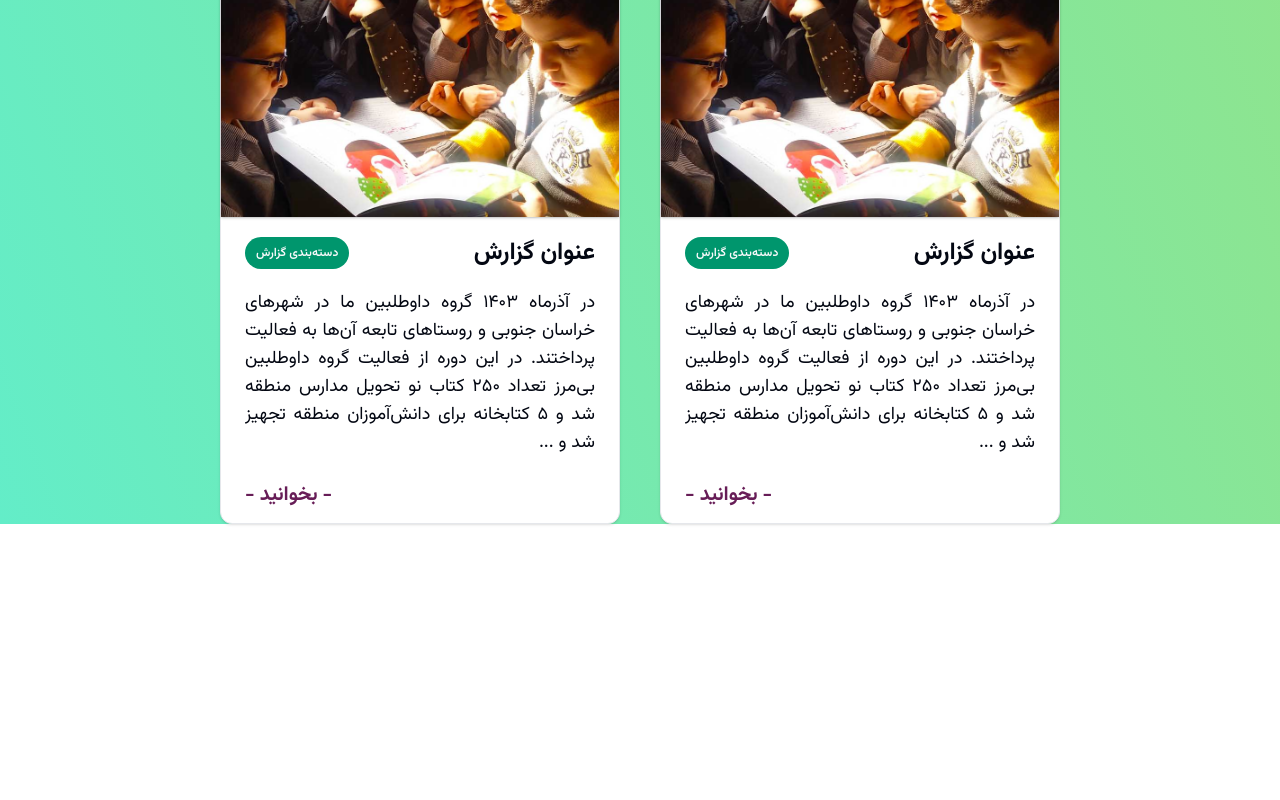
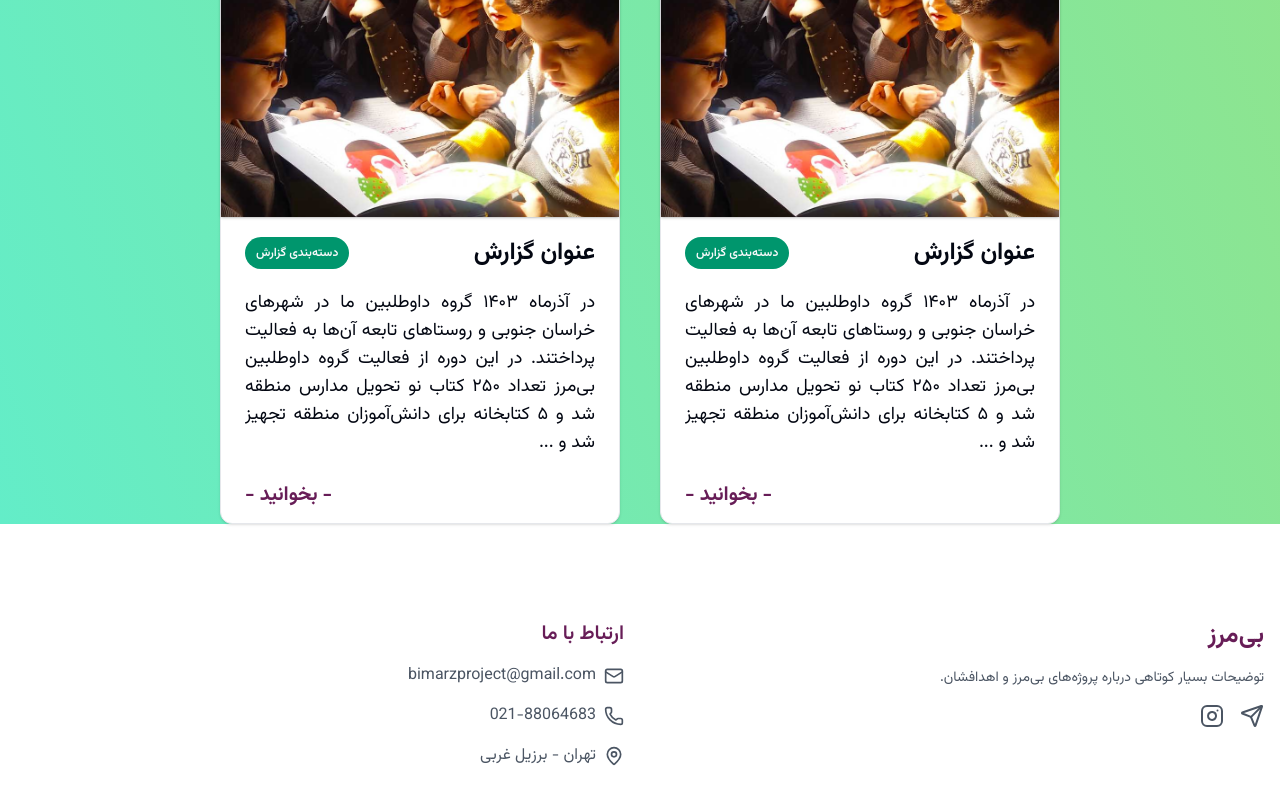
Before and after one commit to IdeaTherapy/bimarz-website, a Next.js app: page / in a window 1280 px wide. Shown: the part 2980-3780 px from the top of the page. Before the commit the page ends 3524 px from the top, so only its background shows below. Built offline with nearby package versions, Linux system fonts and the light colour scheme.

Commit message:
Update layout and navigation components
- Wrap page content in a `<main>` tag in the root layout
- Add Footer component to the root layout
- Update social icon links with hover and transition effects
- Change project and reports links to use section and blog anchors

```diff
--- /dev/null
+++ b/app/components/footer/Certificates.tsx
@@ -0,0 +1,27 @@
+import { FC } from "react";
+import Image from "next/image";
+
+const Certificates: FC = () => {
+  return (
+    <div className="flex justify-center md:justify-end gap-4">
+      <div className="relative w-24 h-24">
+        <Image
+          src="/placeholder-certificate-1.png"
+          alt="Certificate 1"
+          fill
+          className="object-contain"
+        />
+      </div>
+      <div className="relative w-24 h-24">
+        <Image
+          src="/placeholder-certificate-2.png"
+          alt="Certificate 2"
+          fill
+          className="object-contain"
+        />
+      </div>
+    </div>
+  );
+};
+
+export default Certificates;
--- /dev/null
+++ b/app/components/footer/ContactInfo.tsx
@@ -0,0 +1,41 @@
+import { FC } from "react";
+import { Mail, Phone, MapPin } from "lucide-react";
+
+const ContactInfo: FC = () => {
+  return (
+    <div className="flex flex-col items-start">
+      <h3 className="text-xl font-semibold mb-4 text-[#671D57]">
+        ارتباط با ما
+      </h3>
+      <div className="space-y-4">
+        <a
+          href="mailto:bimarzproject@gmail.com"
+          className="flex items-center gap-2 text-gray-600 hover:text-[#671D57] transition-colors duration-200"
+        >
+          <Mail className="w-5 h-5" />
+          <span>bimarzproject@gmail.com</span>
+        </a>
+
+        <a
+          href="tel:+982188064683"
+          className="flex items-center gap-2 text-gray-600 hover:text-[#671D57] transition-colors duration-200"
+        >
+          <Phone className="w-5 h-5" />
+          <span dir="ltr">021-88064683</span>
+        </a>
+
+        <a
+          href="https://www.google.com/maps/search/?api=1&query=Tehran+Brazil+Street"
+          target="_blank"
+          rel="noopener noreferrer"
+          className="flex items-center gap-2 text-gray-600 hover:text-[#671D57] transition-colors duration-200"
+        >
+          <MapPin className="w-5 h-5" />
+          <span>تهران - برزیل غربی</span>
+        </a>
+      </div>
+    </div>
+  );
+};
+
+export default ContactInfo;
--- /dev/null
+++ b/app/components/footer/FooterLinks.tsx
@@ -0,0 +1,34 @@
+import { FC } from "react";
+import Link from "next/link";
+
+interface FooterLink {
+  label: string;
+  href: string;
+}
+
+interface FooterLinksProps {
+  title: string;
+  links: FooterLink[];
+}
+
+const FooterLinks: FC<FooterLinksProps> = ({ title, links }) => {
+  return (
+    <div className="flex flex-col items-start">
+      <h3 className="text-xl font-semibold mb-4 text-[#671D57]">{title}</h3>
+      <ul className="space-y-2">
+        {links.map((link, index) => (
+          <li key={index}>
+            <Link
+              href={link.href}
+              className="text-gray-600 hover:text-[#671D57] transition-colors duration-200"
+            >
+              {link.label}
+            </Link>
+          </li>
+        ))}
+      </ul>
+    </div>
+  );
+};
+
+export default FooterLinks;
--- /dev/null
+++ b/app/components/footer/SocialLinks.tsx
@@ -0,0 +1,31 @@
+import { FC } from "react";
+import Link from "next/link";
+import { Instagram, Send } from "lucide-react";
+
+const SocialLinks: FC = () => {
+  return (
+    <div className="flex gap-4">
+      <Link
+        href="https://t.me/bimarz"
+        target="_blank"
+        rel="noopener noreferrer"
+        className="text-gray-600 hover:text-[#671D57] transition-colors duration-200"
+        aria-label="Telegram"
+      >
+        <Send />
+      </Link>
+
+      <Link
+        href="https://instagram.com/bimarz"
+        target="_blank"
+        rel="noopener noreferrer"
+        className="text-gray-600 hover:text-[#671D57] transition-colors duration-200"
+        aria-label="Instagram"
+      >
+        <Instagram />
+      </Link>
+    </div>
+  );
+};
+
+export default SocialLinks;
--- /dev/null
+++ b/app/components/footer/index.tsx
@@ -0,0 +1,34 @@
+import { FC } from "react";
+import ContactInfo from "./ContactInfo";
+import SocialLinks from "./SocialLinks";
+
+const Footer: FC = () => {
+  return (
+    <footer className="py-8 mt-16">
+      <div className="container mx-auto px-4">
+        <div className="grid grid-cols-1 md:grid-cols-2 gap-8">
+          {/* Logo and Description */}
+          <div className="flex flex-col items-start">
+            <h2 className="text-2xl font-bold mb-4 text-[#671D57]">بی‌مرز</h2>
+            <p className="text-gray-600 text-sm mb-4">
+              توضیحات بسیار کوتاهی درباره پروژه‌های بی‌مرز و اهدافشان.
+            </p>
+            <SocialLinks />
+          </div>
+
+          {/* Contact Info */}
+          <div>
+            <ContactInfo />
+          </div>
+        </div>
+
+        {/* Certificates */}
+        {/* <div className="mt-12 border-t pt-8">
+          <Certificates />
+        </div> */}
+      </div>
+    </footer>
+  );
+};
+
+export default Footer;
--- a/app/components/navigation/NavLinks.tsx
+++ b/app/components/navigation/NavLinks.tsx
@@ -41,7 +41,7 @@ const NavLinks: FC<NavLinksProps> = ({
         درباره ما
       </Link> */}
       <Link
-        href="/projects"
+        href="#projects"
         className={linkClass}
         onClick={onLinkClick}
         role="menuitem"
@@ -50,7 +50,7 @@ const NavLinks: FC<NavLinksProps> = ({
         پروژه‌ها
       </Link>
       <Link
-        href="/reports"
+        href="/blog"
         className={linkClass}
         onClick={onLinkClick}
         role="menuitem"
--- a/app/components/navigation/index.tsx
+++ b/app/components/navigation/index.tsx
@@ -106,14 +106,14 @@ function Navbar() {
             >
               <Link
                 href="#"
-                className="social-icon"
+                className="social-icon hover:text-[#671D57] transition-colors duration-200"
                 aria-label="Instagram بی‌مرز"
               >
                 <Instagram className="h-5 w-5" aria-hidden="true" />
               </Link>
               <Link
                 href="#"
-                className="social-icon"
+                className="social-icon hover:text-[#671D57] transition-colors duration-200"
                 aria-label="Telegram بی‌مرز"
               >
                 <Send className="h-5 w-5" aria-hidden="true" />
--- a/app/layout.tsx
+++ b/app/layout.tsx
@@ -2,6 +2,7 @@ import type { Metadata } from "next";
 import { Vazirmatn } from "next/font/google";
 import "./globals.css";
 import Navbar from "./components/navigation";
+import Footer from "./components/footer";
 
 const vazirmatn = Vazirmatn({
   subsets: ["arabic"],
@@ -24,7 +25,8 @@ export default function RootLayout({
     <html lang="fa" dir="rtl" className={vazirmatn.variable}>
       <body className={`${vazirmatn.className} antialiased`}>
         <Navbar />
-        {children}
+        <main>{children}</main>
+        <Footer />
       </body>
     </html>
   );
```
